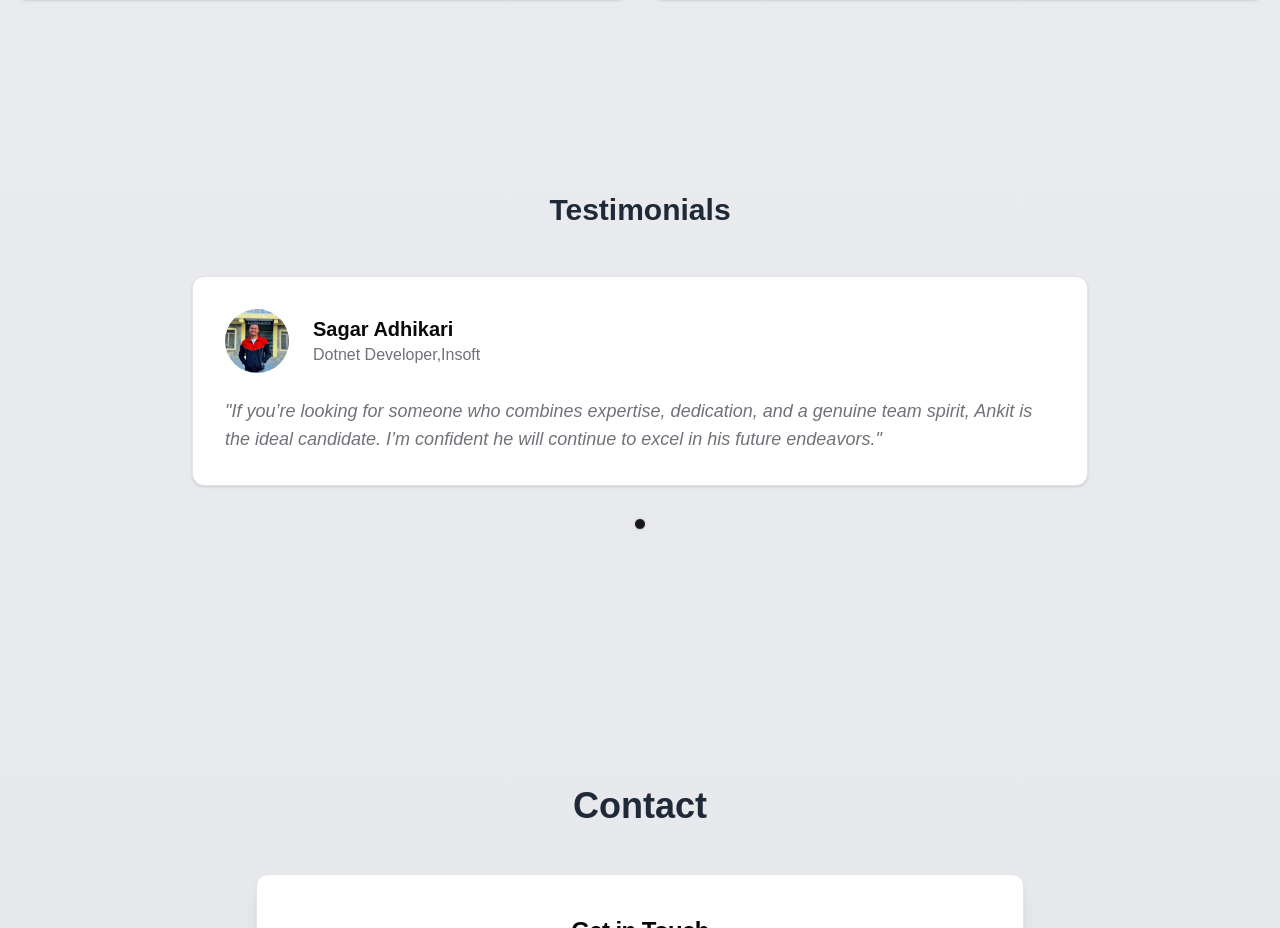
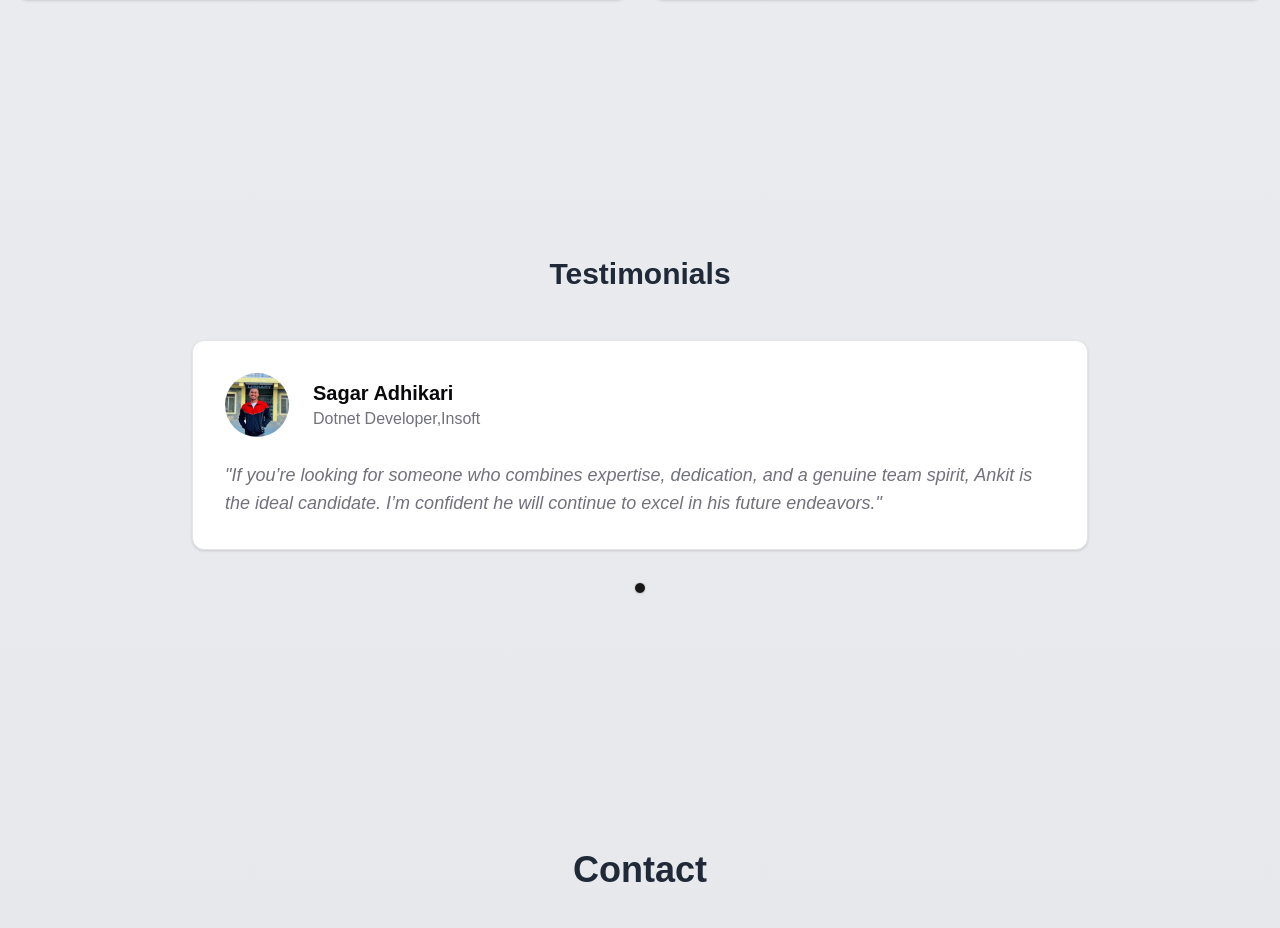
Before and after one commit to 0Ankit0/Portfolio, a Next.js app: page / in a window 1280 px wide. Shown: the part 3208-4136 px from the top of the page. Built offline with nearby package versions, Linux system fonts and the light colour scheme.

Commit message:
chore: minor class change in testimonials and updated cv

```diff
--- a/src/components/Testimonials.tsx
+++ b/src/components/Testimonials.tsx
@@ -30,7 +30,7 @@ export default function Testimonials() {
   };
 
   return (
-    <section id="testimonials" className="py-16  flex items-center">
+    <section id="testimonials" className="pb-16 py-32  flex items-center">
       <div className="container mx-auto px-4">
         <h2 className="text-3xl font-bold mb-12 text-center">Testimonials</h2>
         <div className="max-w-4xl mx-auto">
```
Also changed, not shown: 1 other file (tests, documents, lock files or other folders).
